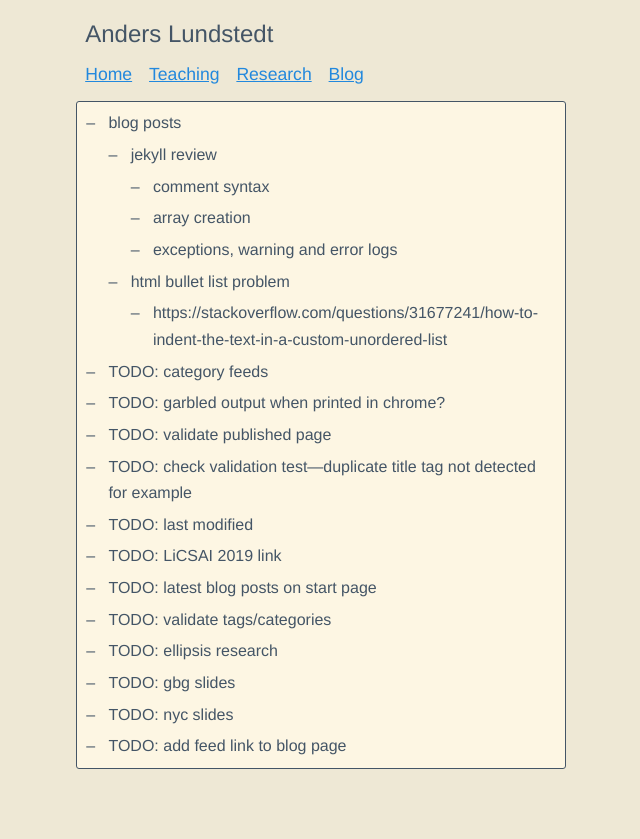
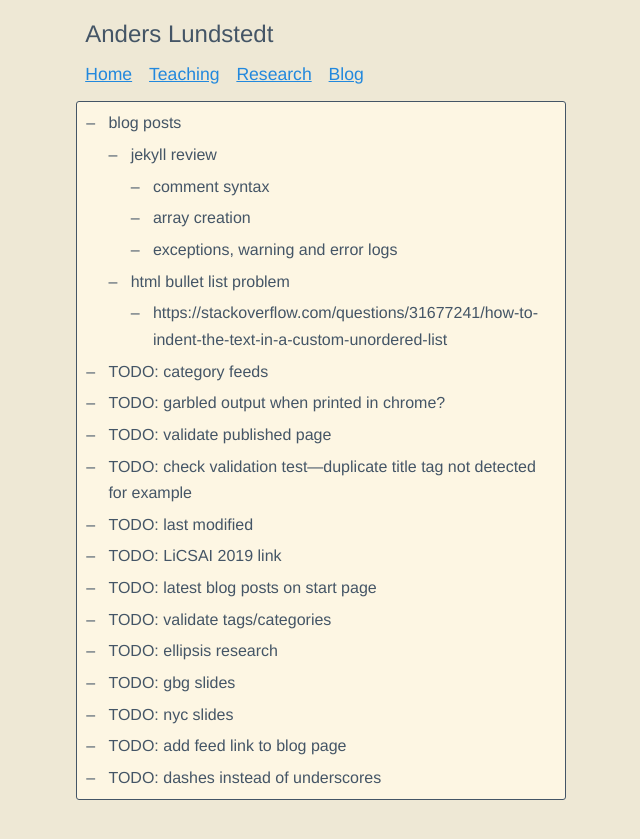
Before and after one commit to anderslundstedt/anderslundstedt.github.io, a Jekyll site: the page built from TODO.md, in a window 1280 px wide. Shown: the top 839 px of the page, without its empty margins (319-959 px from the left). Built offline with Jekyll 4.4.1, drawn with Linux system fonts in a browser that asks for light colours.

Commit message:
added TODO

```diff
--- a/TODO.md
+++ b/TODO.md
@@ -21,3 +21,4 @@ title: TODOs
 - {{ "TODO: gbg slides" | log_warning }}
 - {{ "TODO: nyc slides" | log_warning }}
 - {{ "TODO: add feed link to blog page" | log_warning }}
+- {{ "TODO: dashes instead of underscores" | log_warning }}
```
